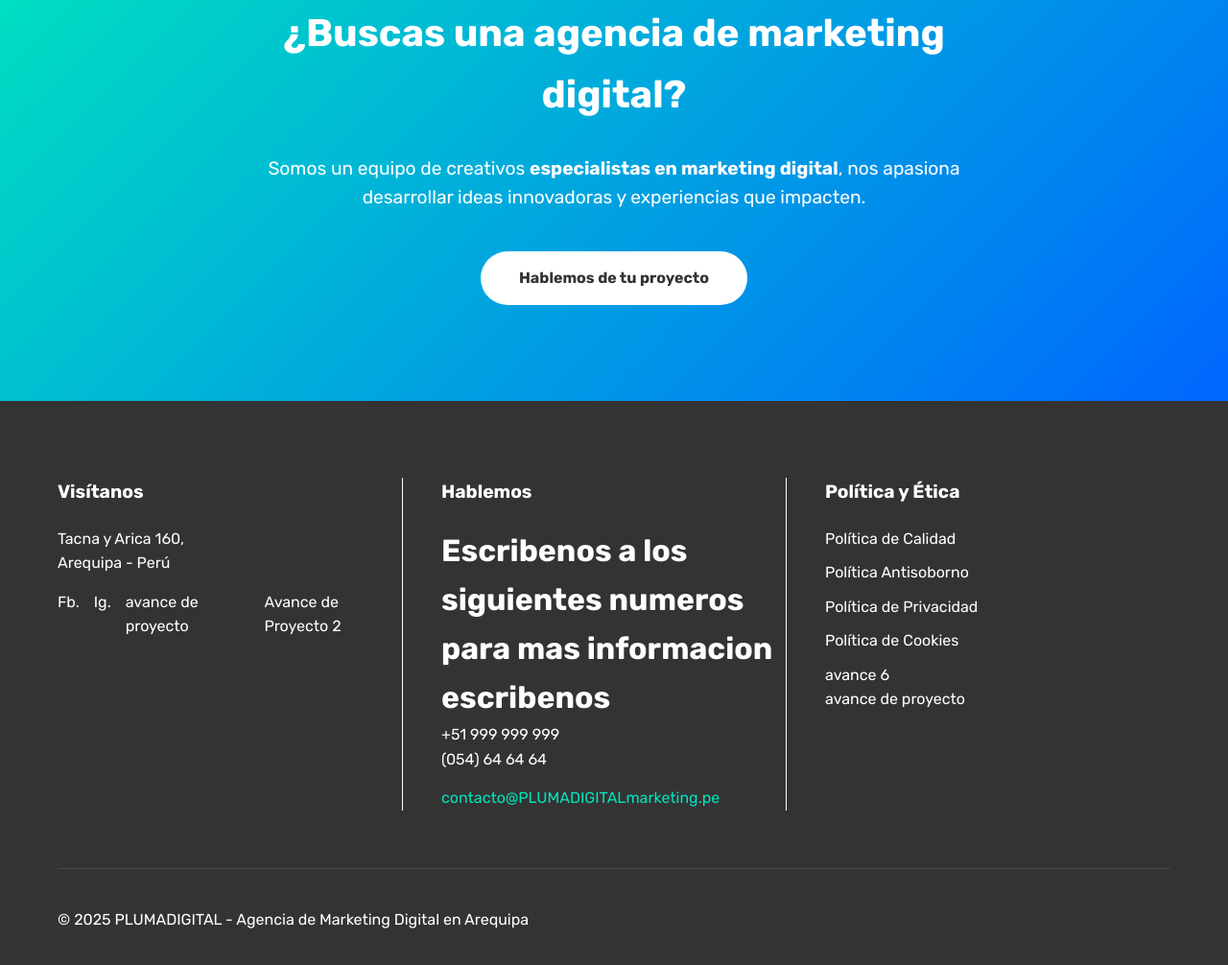
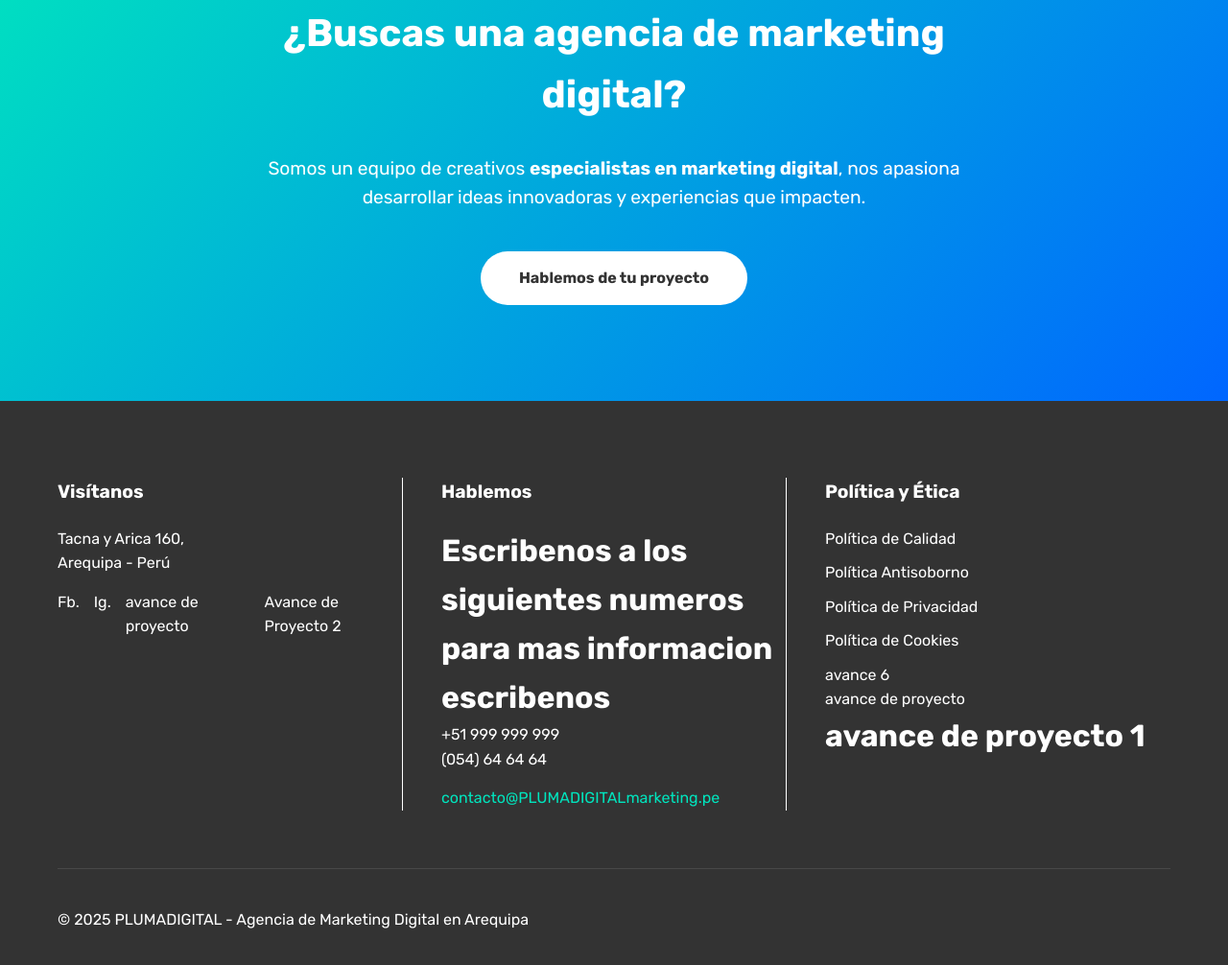
Before and after one commit to f1nol/Proyecto-Marketing-Digital, a plain HTML site: page avance de proyecto/public_html/index.html in a window 1280 px wide. Shown: the part 2694-3700 px from the top of the page at 96% size. Drawn offline with Linux system fonts and the light colour scheme; a script that the page names is missing.

Commit message:
Add header for project advancement

```diff
--- a/avance de proyecto/public_html/index.html
+++ b/avance de proyecto/public_html/index.html
@@ -240,6 +240,7 @@
                             <li><a href="#">Política de Cookies</a></li>
                             <P>avance 6</P>
                             <p>avance de proyecto</p>
+                            <h1>avance de proyecto 1</h1>
                         </ul>
                     </div>
                 </div>
```
